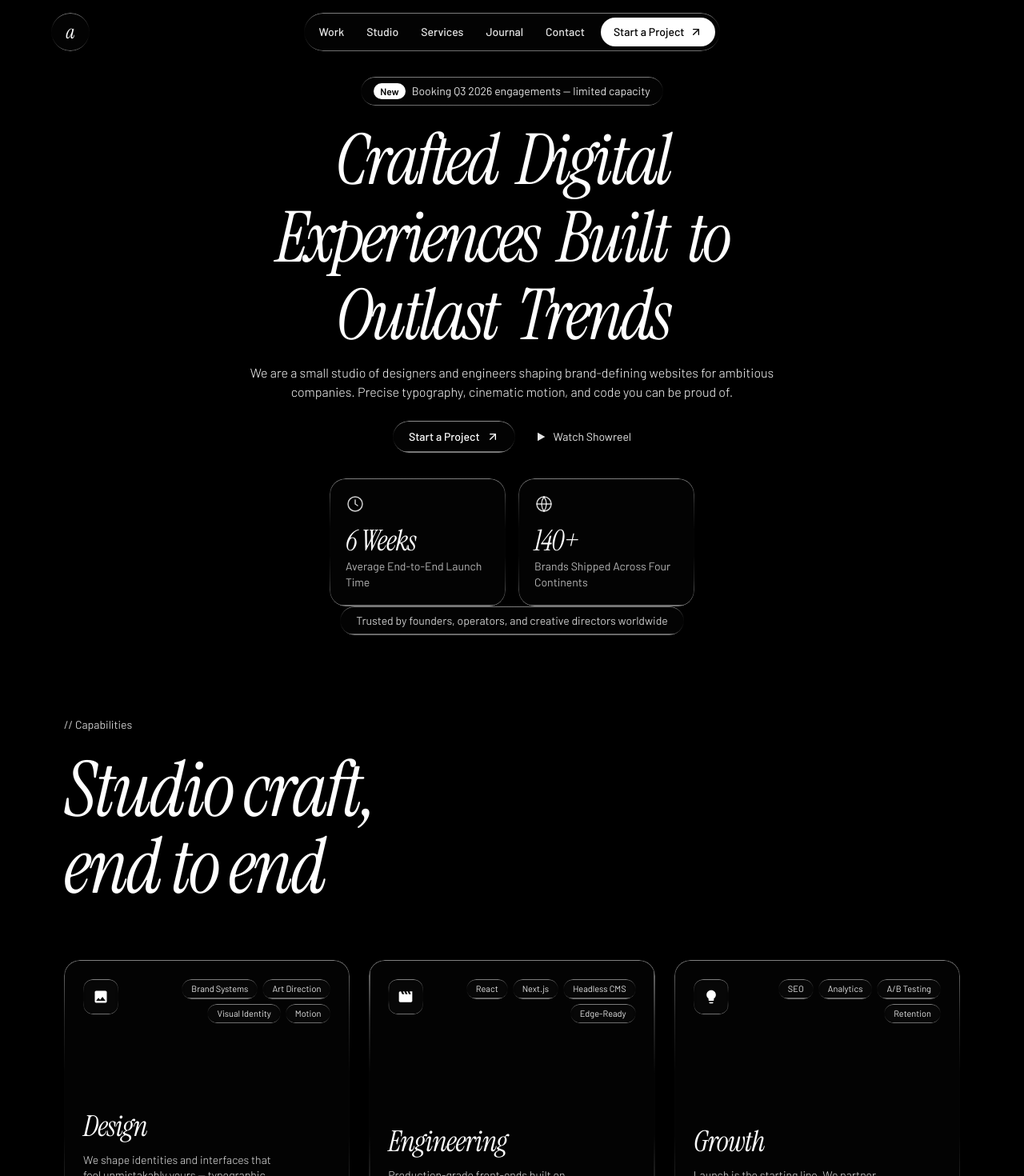
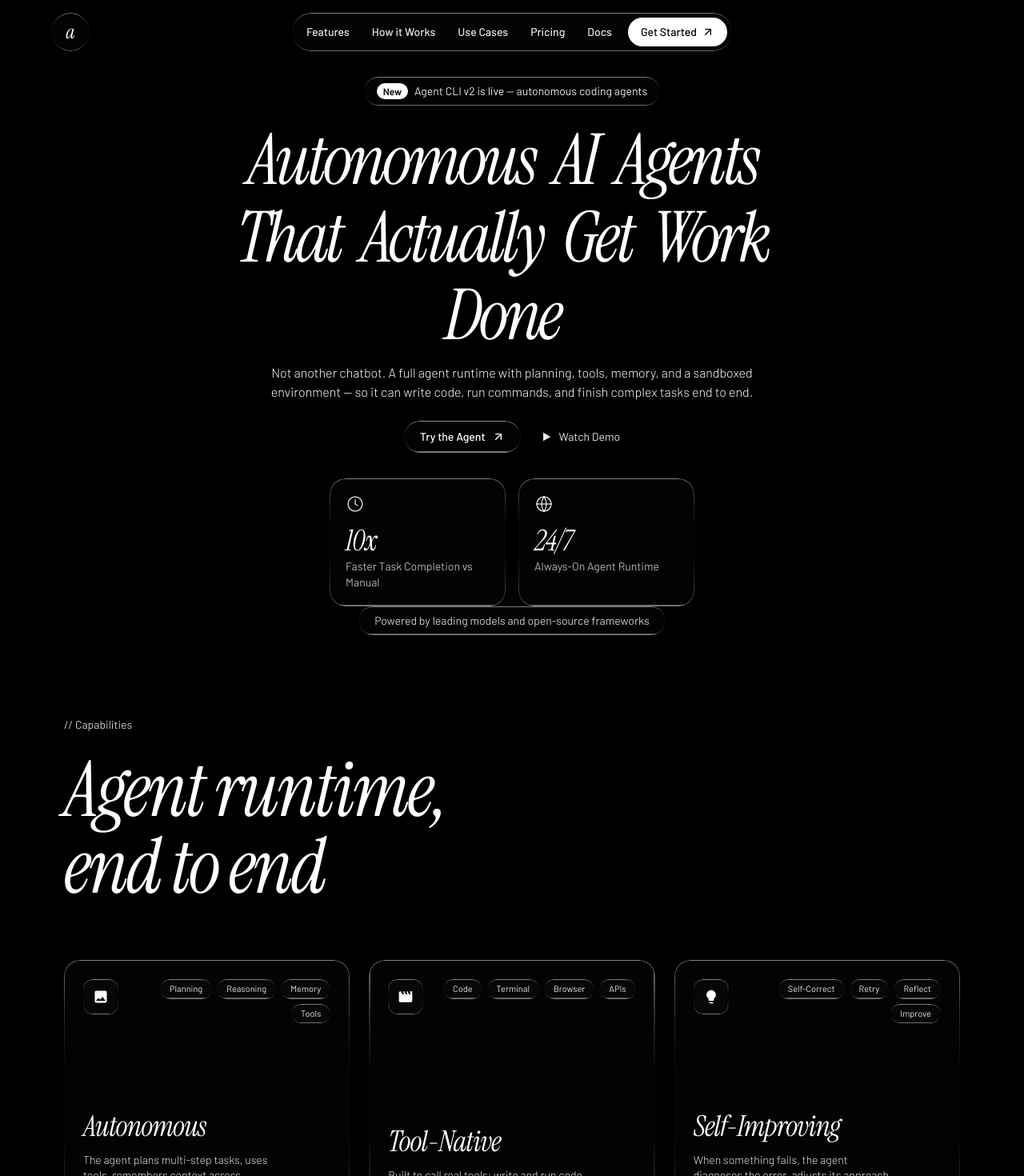
Before and after one commit to paxni12345-web/cool-website, a React (Vite) app: page / in a window 1280 px wide. Shown: the top 1470 px of the page at 80% size. Built offline with nearby package versions, Linux system fonts and the light colour scheme.

Commit message:
Rebrand content to AI Agent theme

```diff
--- a/src/App.tsx
+++ b/src/App.tsx
@@ -17,27 +17,27 @@ const fadeUp = {
   transition: { duration: 0.8, ease: 'easeOut' },
 }
 
-const navLinks = ['Work', 'Studio', 'Services', 'Journal', 'Contact']
-const logos = ['Aeon', 'Vela', 'Apex', 'Orbit', 'Zeno']
+const navLinks = ['Features', 'How it Works', 'Use Cases', 'Pricing', 'Docs']
+const logos = ['OpenAI', 'Anthropic', 'LangChain', 'Vercel', 'Hugging Face']
 
 const capabilities = [
   {
     icon: ImageIcon,
-    tags: ['Brand Systems', 'Art Direction', 'Visual Identity', 'Motion'],
-    title: 'Design',
-    body: 'We shape identities and interfaces that feel unmistakably yours — typographic systems, component libraries, and art-directed pages that scale without losing soul.',
+    tags: ['Planning', 'Reasoning', 'Memory', 'Tools'],
+    title: 'Autonomous',
+    body: 'The agent plans multi-step tasks, uses tools, remembers context across sessions, and iterates until the goal is achieved — without constant human hand-holding.',
   },
   {
     icon: MovieIcon,
-    tags: ['React', 'Next.js', 'Headless CMS', 'Edge-Ready'],
-    title: 'Engineering',
-    body: 'Production-grade front-ends built on modern stacks. Performant, accessible, and instrumented — with code your team will enjoy extending long after launch.',
+    tags: ['Code', 'Terminal', 'Browser', 'APIs'],
+    title: 'Tool-Native',
+    body: 'Built to call real tools: write and run code, browse the web, hit APIs, edit files, and control a sandboxed environment. Not just chat — actual work.',
   },
   {
     icon: LightbulbIcon,
-    tags: ['SEO', 'Analytics', 'A/B Testing', 'Retention'],
-    title: 'Growth',
-    body: 'Launch is the starting line. We partner with your team on conversion, content, and iteration loops that turn a beautiful site into a compounding asset.',
+    tags: ['Self-Correct', 'Retry', 'Reflect', 'Improve'],
+    title: 'Self-Improving',
+    body: 'When something fails, the agent diagnoses the error, adjusts its approach, and tries again. Continuous feedback loops turn one-shot prompts into reliable outcomes.',
   },
 ]
 
@@ -63,17 +63,17 @@ export default function App() {
               {navLinks.map((link) => (
                 <a
                   key={link}
-                  href={`#${link.toLowerCase()}`}
+                  href={`#${link.toLowerCase().replace(/ /g, '-')}`}
                   className="px-3 py-2 text-sm font-medium text-white/90 font-body"
                 >
                   {link}
                 </a>
               ))}
               <a
-                href="#contact"
+                href="#get-started"
                 className="ml-1 px-4 py-2 bg-white text-black rounded-full text-sm font-medium flex items-center gap-1.5"
               >
-                Start a Project <ArrowUpRight className="w-4 h-4" />
+                Get Started <ArrowUpRight className="w-4 h-4" />
               </a>
             </div>
 
@@ -90,12 +90,12 @@ export default function App() {
               <span className="bg-white text-black text-xs font-semibold px-2 py-0.5 rounded-full">
                 New
               </span>
-              <span className="text-white/90">Booking Q3 2026 engagements — limited capacity</span>
+              <span className="text-white/90">Agent CLI v2 is live — autonomous coding agents</span>
             </motion.div>
 
             <div className="mt-6 max-w-3xl">
               <BlurText
-                text="Crafted Digital Experiences Built to Outlast Trends"
+                text="Autonomous AI Agents That Actually Get Work Done"
                 className="text-6xl md:text-7xl lg:text-[5.5rem] font-heading italic text-white leading-[0.8] tracking-[-4px]"
               />
             </div>
@@ -105,9 +105,9 @@ export default function App() {
               transition={{ ...fadeUp.transition, delay: 0.8 }}
               className="mt-4 text-sm md:text-base text-white max-w-2xl font-body font-light leading-tight"
             >
-              We are a small studio of designers and engineers shaping brand-defining websites for
-              ambitious companies. Precise typography, cinematic motion, and code you can be proud
-              of.
+              Not another chatbot. A full agent runtime with planning, tools, memory, and a
+              sandboxed environment — so it can write code, run commands, and finish complex tasks
+              end to end.
             </motion.p>
 
             <motion.div
@@ -116,13 +116,13 @@ export default function App() {
               className="mt-6 flex gap-6 items-center"
             >
               <a
-                href="#contact"
+                href="#get-started"
                 className="liquid-glass-strong rounded-full px-5 py-2.5 flex items-center gap-2 text-sm font-medium"
               >
-                Start a Project <ArrowUpRight className="w-4 h-4" />
+                Try the Agent <ArrowUpRight className="w-4 h-4" />
               </a>
               <button className="flex items-center gap-2 text-sm text-white/90">
-                <Play className="w-4 h-4" /> Watch Showreel
+                <Play className="w-4 h-4" /> Watch Demo
               </button>
             </motion.div>
 
@@ -134,16 +134,16 @@ export default function App() {
               <div className="liquid-glass p-5 w-[220px] rounded-[1.25rem] text-left">
                 <ClockIcon className="w-6 h-6 text-white/80" />
                 <div className="text-4xl font-heading italic tracking-[-1px] leading-none mt-4">
-                  6 Weeks
+                  10x
                 </div>
-                <div className="text-sm text-white/70 mt-1">Average End-to-End Launch Time</div>
+                <div className="text-sm text-white/70 mt-1">Faster Task Completion vs Manual</div>
               </div>
               <div className="liquid-glass p-5 w-[220px] rounded-[1.25rem] text-left">
                 <GlobeIcon className="w-6 h-6 text-white/80" />
                 <div className="text-4xl font-heading italic tracking-[-1px] leading-none mt-4">
-                  140+
+                  24/7
                 </div>
-                <div className="text-sm text-white/70 mt-1">Brands Shipped Across Four Continents</div>
+                <div className="text-sm text-white/70 mt-1">Always-On Agent Runtime</div>
               </div>
             </motion.div>
           </div>
@@ -155,7 +155,7 @@ export default function App() {
             className="flex flex-col items-center gap-4 pb-8"
           >
             <div className="liquid-glass rounded-full px-5 py-2 text-sm text-white/80">
-              Trusted by founders, operators, and creative directors worldwide
+              Powered by leading models and open-source frameworks
             </div>
             <div className="flex gap-12 md:gap-16 flex-wrap justify-center">
               {logos.map((name) => (
@@ -182,7 +182,7 @@ export default function App() {
           <div className="mb-auto">
             <p className="text-sm font-body text-white/80 mb-6">// Capabilities</p>
             <h2 className="font-heading italic text-6xl md:text-7xl lg:text-[6rem] leading-[0.9] tracking-[-3px] whitespace-pre-line">
-              {`Studio craft,\nend to end`}
+              {`Agent runtime,\nend to end`}
             </h2>
           </div>
 
```
